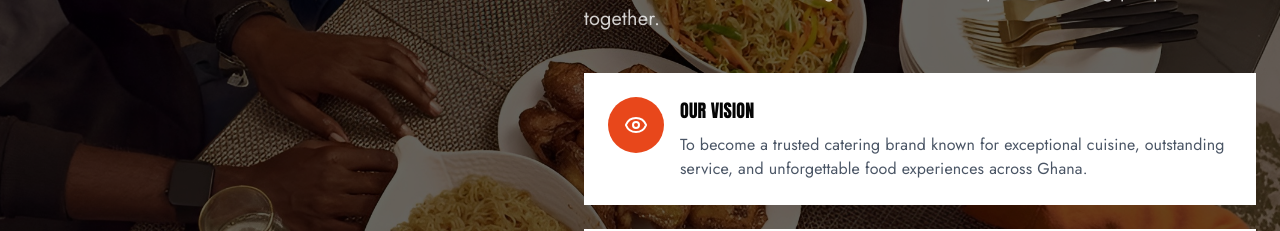
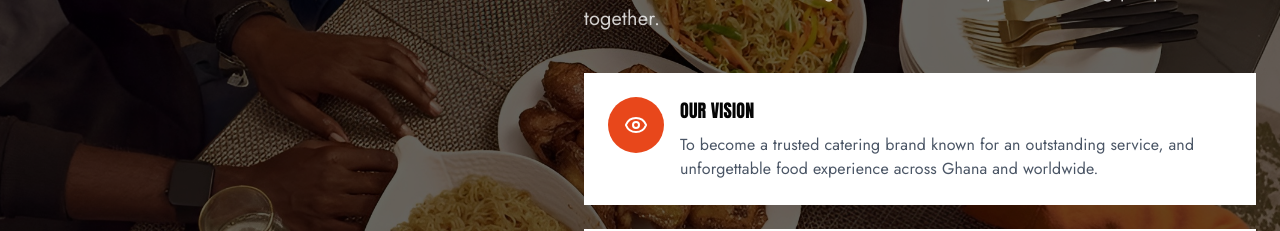
Before and after one commit to charlesdauda/Acers-Diner, a React (Vite) app: page /about in a window 1280 px wide. Shown: the part 2300-2531 px from the top of the page. Built offline with nearby package versions, Linux system fonts and the light colour scheme.

Commit message:
initial commit

```diff
--- a/src/components/OurValues.tsx
+++ b/src/components/OurValues.tsx
@@ -6,7 +6,7 @@ const values = [
     icon: Eye,
     title: 'Our Vision',
     description:
-      "To become a trusted catering brand known for exceptional cuisine, outstanding service, and unforgettable food experiences across Ghana.",
+      "To become a trusted catering brand known for an outstanding service, and unforgettable food experience across Ghana and worldwide.",
   },
   {
     icon: Sprout,
```
